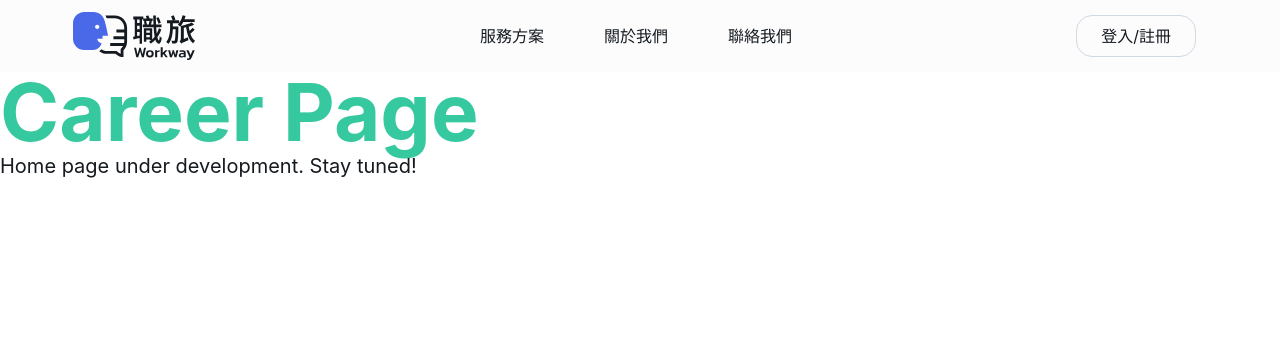
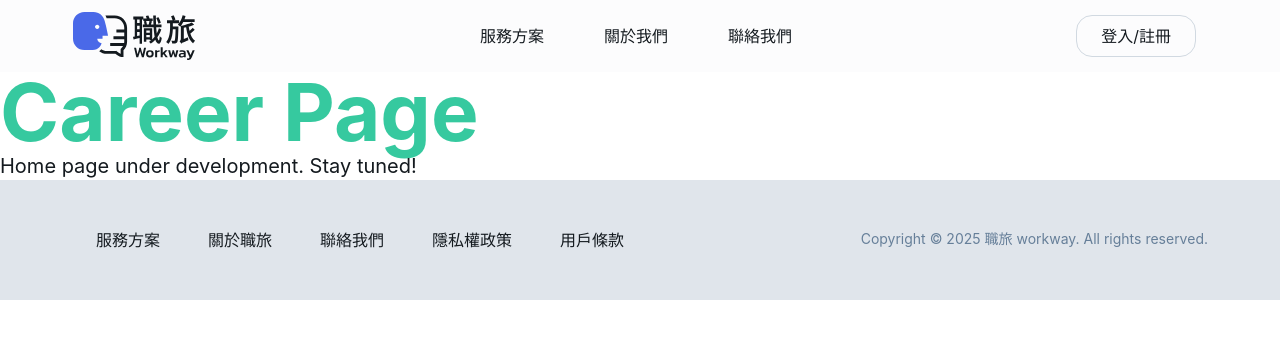
Before and after one commit to JeromeLin222/workway, a React (Vite) app: page /member/career in a window 1280 px wide. Shown: the top 338 px of the page. Built offline with nearby package versions, Linux system fonts and the light colour scheme.

Commit message:
feat: add Footer component and integrate into App layout
- Introduce FooterComponent for site navigation and copyright information
- Update App component to include Footer at the bottom of the page
- Adjust global CSS variables for text styling consistency

```diff
--- a/src/App.jsx
+++ b/src/App.jsx
@@ -8,7 +8,8 @@ import LoginPage from './pages/member/LoginPage';
 import RegisterPage from './pages/member/RegisterPage';
 import BookingPage from './pages/member/BookingPage';
 
-import { HeaderComponent } from './components/common/Header'
+import { HeaderComponent } from './components/common/Header';
+import { FooterComponent } from './components/common/Footer';
 
 function App() {
 
@@ -29,6 +30,8 @@ function App() {
           <Route path="/member/career" element={<CareerPage />} />
         </Routes>
       </main>
+
+    <FooterComponent></FooterComponent>
     </BrowserRouter>
   )
 }
--- a/src/components/common/Footer.jsx
+++ b/src/components/common/Footer.jsx
@@ -0,0 +1,41 @@
+import { NavLink } from "react-router";
+export function FooterComponent() {
+	return(
+		<>
+		<div className="bg-natural-90">
+			<div className="max-w-7xl mx-auto py-12 md:px-18 flex justify-between">
+				<ul className="flex">
+					<li>
+						<NavLink to={"/services"} >
+							<span className="py-2 px-6">服務方案</span>
+						</NavLink>
+					</li>
+					<li>
+						<NavLink to={"/about"} >
+							<span className="py-2 px-6">關於職旅</span>
+						</NavLink>
+					</li>
+					<li>
+						<NavLink to={"/contact"} >
+							<span className="py-2 px-6">聯絡我們</span>
+						</NavLink>
+					</li>
+					<li>
+						<NavLink to={"/privacy-policy"} >
+							<span className="py-2 px-6">隱私權政策</span>
+						</NavLink>
+					</li>
+					<li>
+						<NavLink to={"/terms-of-service"} >
+							<span className="py-2 px-6">用戶條款</span>
+						</NavLink>
+					</li>
+				</ul>
+				<div>
+					<p className="text-natural-50 text-body-sm">Copyright © 2025 職旅 workway. All rights reserved.</p>
+				</div>
+			</div>
+		</div>
+		</>
+	)
+}
--- a/src/styles/globals.css
+++ b/src/styles/globals.css
@@ -111,8 +111,8 @@
   --text-body-sm--font-weight: 400;
 
   /* Body XS: 12px */
-  --text-body-sm: 0.75rem;
-  --text-body-sm--line-height: 1.5;
-  --text-body-sm--font-weight: 400;
+  --text-body-xs: 0.75rem;
+  --text-body-xs--line-height: 1.5;
+  --text-body-xs--font-weight: 400;
 
 }
```
